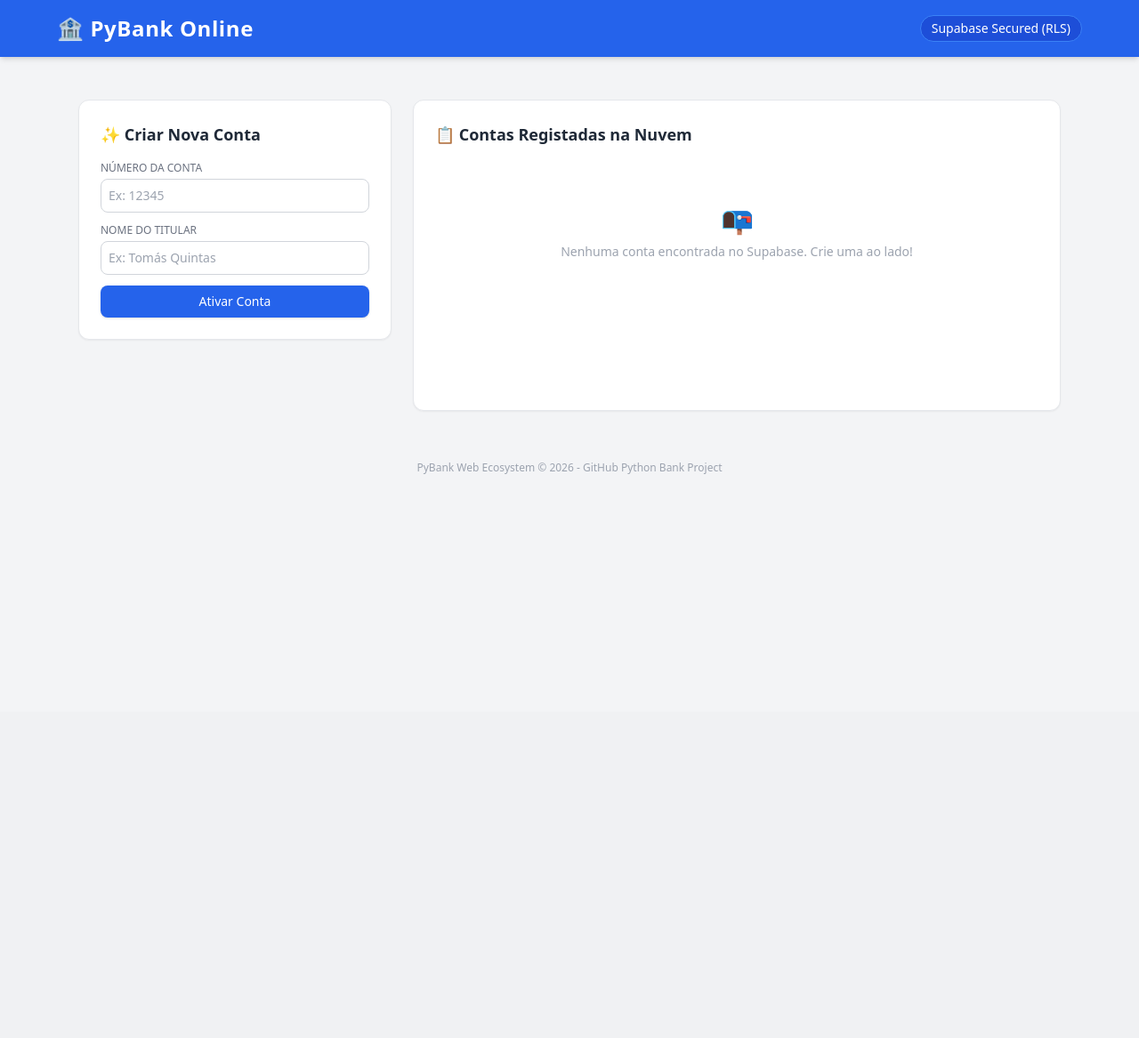
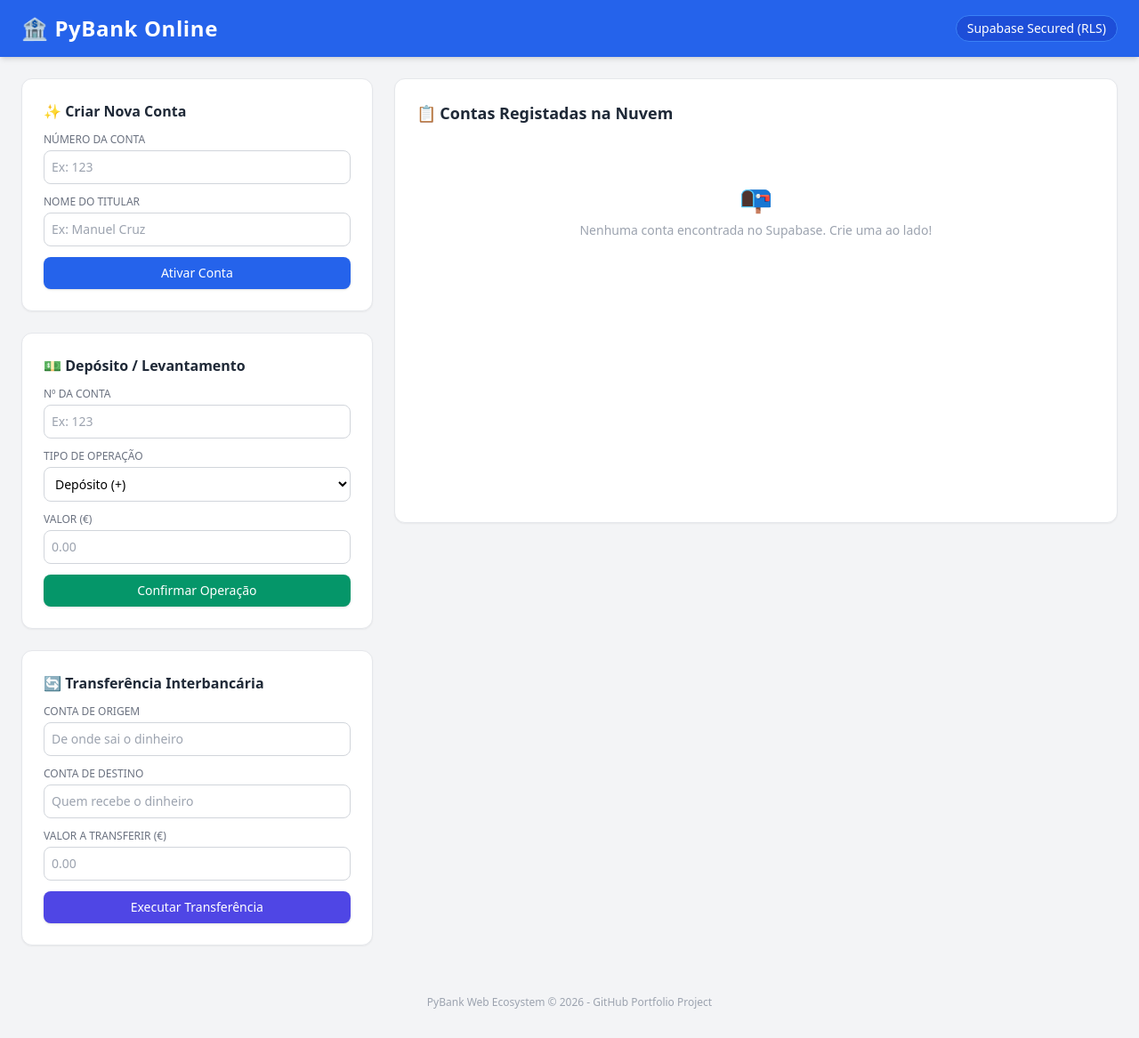
Before and after one commit to ManuelCruz21/Python-Bank-Project, a Flask app: page / in a window 1280 px wide. Shown: the whole page at 89% size. Before the commit the page ends 533 px from the top, so only its background shows below. Run offline with Flask 3, Linux system fonts and the light colour scheme; some libraries are stand-ins or nearby versions.

Commit message:
update: updated dashboard.html and app.py

```diff
--- a/app.py
+++ b/app.py
@@ -1,21 +1,22 @@
 import os
 from flask import Flask, render_template, request, redirect, url_for, flash
-from models.database import SessionLocal, ContaDB
+from models.database import SessionLocal, ContaDB, MovimentoDB
+from datetime import datetime
 
 app = Flask(__name__)
-# Vai buscar a secret key definida no teu .env, ou usa uma padrão de segurança
+# Vai buscar a secret key definida no teu .env para segurança das sessões
 app.secret_key = os.getenv("SECRET_KEY", "chave-secreta-padrao")
 
-# 🏠 Rota Principal: Carrega a página e mostra as contas gravadas no Supabase
+# 🏠 1. ROTA PRINCIPAL: Listar Contas no Dashboard
 @app.route('/')
 def index():
     db = SessionLocal()
-    # Faz uma consulta (Query) ao Supabase para trazer todas as contas
+    # Vai buscar as contas gravadas no Supabase para listar na tabela
     contas = db.query(ContaDB).all()
     db.close()
     return render_template('dashboard.html', contas=contas)
 
-# ➕ Rota para Criar Conta: Processa o formulário enviado pelo HTML
+# ✨ 2. ROTA: Criar Nova Conta
 @app.route('/criar-conta', methods=['POST'])
 def criar_conta():
     numero = request.form.get('numero')
@@ -23,20 +24,145 @@ def criar_conta():
 
     db = SessionLocal()
     try:
-        # Cibersegurança & Regra de Negócio: Garante que não há números duplicados
+        # Cibersegurança & Regra de Negócio: Verificar duplicação
         conta_existente = db.query(ContaDB).filter(ContaDB.numero == numero).first()
         if conta_existente:
             flash("Erro: Uma conta com esse número já existe!", "error")
             return redirect(url_for('index'))
 
-        # Adiciona a nova conta na nuvem (Supabase) com saldo inicial a 0
         nova_conta = ContaDB(numero=numero, titular=titular, saldo=0.00)
         db.add(nova_conta)
         db.commit()
-        flash("Conta criada com sucesso e guardada no Supabase!", "success")
+        flash(f"Conta #{numero} ativada com sucesso no Supabase!", "success")
     except Exception as e:
         db.rollback()
-        flash(f"Erro ao ligar ao servidor: {str(e)}", "error")
+        flash(f"Erro ao criar conta: {str(e)}", "error")
+    finally:
+        db.close()
+
+    return redirect(url_for('index'))
+
+# 💵 3. ROTA: Depositar ou Levantar Dinheiro
+@app.route('/operacao', methods=['POST'])
+def operacao():
+    numero = request.form.get('numero')
+    tipo = request.form.get('tipo') # 'Depósito' ou 'Levantamento'
+    try:
+        valor = float(request.form.get('valor'))
+    except ValueError:
+        flash("Erro: Valor inválido introduzido.", "error")
+        return redirect(url_for('index'))
+
+    if valor <= 0:
+        flash("Erro: O valor deve ser superior a 0 €.", "error")
+        return redirect(url_for('index'))
+
+    db = SessionLocal()
+    try:
+        conta = db.query(ContaDB).filter(ContaDB.numero == numero).first()
+        if not conta:
+            flash("Erro: Conta não encontrada no sistema.", "error")
+            return redirect(url_for('index'))
+
+        if tipo == "Depósito":
+            conta.saldo += valor
+            flash(f"Depósito de {valor:.2f}€ realizado com sucesso na conta #{numero}!", "success")
+
+        elif tipo == "Levantamento":
+            if valor > conta.saldo:
+                flash(f"Erro: Saldo insuficiente. Saldo atual: {conta.saldo:.2f}€", "error")
+                return redirect(url_for('index'))
+            conta.saldo -= valor
+            flash(f"Levantamento de {valor:.2f}€ realizado com sucesso na conta #{numero}!", "success")
+
+        # Registar a transação no histórico de movimentos
+        novo_movimento = MovimentoDB(
+            conta_numero=numero,
+            tipo=tipo,
+            valor=valor if tipo == "Depósito" else -valor,
+            data=datetime.now(),
+            descricao=f"{tipo} via Web interface"
+        )
+        db.add(novo_movimento)
+        db.commit()
+
+    except Exception as e:
+        db.rollback()
+        flash(f"Erro na operação: {str(e)}", "error")
+    finally:
+        db.close()
+
+    return redirect(url_for('index'))
+
+# 🔄 4. ROTA: Transferência Bancária entre Contas
+@app.route('/transferir', methods=['POST'])
+def transferir():
+    origem = request.form.get('origem')
+    destino = request.form.get('destino')
+    try:
+        valor = float(request.form.get('valor'))
+    except ValueError:
+        flash("Erro: Valor de transferência inválido.", "error")
+        return redirect(url_for('index'))
+
+    if valor <= 0:
+        flash("Erro: O valor de transferência deve ser maior que 0 €.", "error")
+        return redirect(url_for('index'))
+
+    if origem == destino:
+        flash("Erro: Não pode transferir dinheiro para a mesma conta.", "error")
+        return redirect(url_for('index'))
+
+    db = SessionLocal()
+    try:
+        conta_origem = db.query(ContaDB).filter(ContaDB.numero == origem).first()
+        conta_destino = db.query(ContaDB).filter(ContaDB.numero == destino).first()
+
+        if not conta_origem:
+            flash(f"Erro: Conta de Origem #{origem} não existe.", "error")
+            return redirect(url_for('index'))
+        if not conta_destino:
+            flash(f"Erro: Conta de Destino #{destino} não existe.", "error")
+            return redirect(url_for('index'))
+
+        # Validar segurança de fundos
+        if valor > conta_origem.saldo:
+            flash(f"Erro: Saldo insuficiente na conta de origem. Saldo atual: {conta_origem.saldo:.2f}€", "error")
+            return redirect(url_for('index'))
+
+        # Executar a transferência matemática
+        conta_origem.saldo -= valor
+        conta_destino.saldo += valor
+
+        # Registar movimento na conta de origem (Saída de dinheiro)
+        mov_origem = MovimentoDB(
+            conta_numero=origem,
+            tipo="Transferência (Enviada)",
+            valor=-valor,
+            data=datetime.now(),
+            descricao=f"Transferido para conta #{destino}",
+            conta_destino=destino
+        )
+
+        # Registar movimento na conta de destino (Entrada de dinheiro)
+        mov_destino = MovimentoDB(
+            conta_numero=destino,
+            tipo="Transferência (Recebida)",
+            valor=valor,
+            data=datetime.now(),
+            descricao=f"Recebido da conta #{origem}",
+            conta_destino=origem
+        )
+
+        db.add(mov_origem)
+        db.add(mov_destino)
+        db.commit()
+
+        flash(f"Transferência de {valor:.2f}€ enviada com sucesso para a conta #{destino}!", "success")
+
+    except Exception as e:
+        db.rollback()
+        flash(f"Erro ao processar transferência: {str(e)}", "error")
     finally:
         db.close()
 
--- a/templates/dashboard.html
+++ b/templates/dashboard.html
@@ -3,53 +3,100 @@
 <head>
     <meta charset="UTF-8">
     <meta name="viewport" content="width=device-width, initial-scale=1.0">
-    <title>PyBank - Sistema Bancário</title>
+    <title>PyBank - Sistema Bancário Completo</title>
     <script src="https://cdn.tailwindcss.com"></script>
 </head>
 <body class="bg-gray-100 font-sans min-h-screen">
 
     <nav class="bg-blue-600 text-white shadow-md px-6 py-4">
-        <div class="max-w-6xl mx-auto flex justify-between items-center">
+        <div class="max-w-7xl mx-auto flex justify-between items-center">
             <h1 class="text-2xl font-bold tracking-wide">🏦 PyBank Online</h1>
             <span class="text-sm bg-blue-700 px-3 py-1 rounded-full border border-blue-500">Supabase Secured (RLS)</span>
         </div>
     </nav>
 
-    <main class="max-w-6xl mx-auto p-6 grid grid-cols-1 md:grid-cols-3 gap-6">
+    <main class="max-w-7xl mx-auto p-6 space-y-6">
 
-        <div class="md:col-span-3">
         {% with messages = get_flashed_messages(with_categories=true) %}
             {% if messages %}
                 {% for category, message in messages %}
-                        <div class="p-4 rounded-lg mb-4 text-white {% if category == 'error' %}bg-red-500{% else %}bg-green-500{% endif %}">
+                    <div class="p-4 rounded-lg text-white shadow {% if category == 'error' %}bg-red-500{% else %}bg-green-500{% endif %}">
                         {{ message }}
                     </div>
                 {% endfor %}
             {% endif %}
         {% endwith %}
-        </div>
 
-        <div class="md:col-span-1 space-y-6">
+        <div class="grid grid-cols-1 lg:grid-cols-3 gap-6">
+
+            <div class="lg:col-span-1 space-y-6">
+
                 <div class="bg-white p-6 rounded-xl shadow-sm border border-gray-200">
-                <h2 class="text-lg font-semibold text-gray-800 mb-4">✨ Criar Nova Conta</h2>
+                    <h2 class="text-md font-semibold text-gray-800 mb-3 flex items-center gap-2">✨ Criar Nova Conta</h2>
                     <form action="/criar-conta" method="POST" class="space-y-3">
                         <div>
                             <label class="block text-xs font-medium text-gray-500 uppercase">Número da Conta</label>
-                        <input type="text" name="numero" required placeholder="Ex: 12345" class="w-full mt-1 p-2 border border-gray-300 rounded-lg text-sm">
+                            <input type="text" name="numero" required placeholder="Ex: 123" class="w-full mt-1 p-2 border border-gray-300 rounded-lg text-sm">
                         </div>
                         <div>
                             <label class="block text-xs font-medium text-gray-500 uppercase">Nome do Titular</label>
-                        <input type="text" name="titular" required placeholder="Ex: Tomás Quintas" class="w-full mt-1 p-2 border border-gray-300 rounded-lg text-sm">
+                            <input type="text" name="titular" required placeholder="Ex: Manuel Cruz" class="w-full mt-1 p-2 border border-gray-300 rounded-lg text-sm">
                         </div>
-                    <button type="submit" class="w-full bg-blue-600 hover:bg-blue-700 text-white font-medium py-2 rounded-lg text-sm shadow">
+                        <button type="submit" class="w-full bg-blue-600 hover:bg-blue-700 text-white font-medium py-2 rounded-lg text-sm shadow transition">
                             Ativar Conta
                         </button>
                     </form>
                 </div>
+
+                <div class="bg-white p-6 rounded-xl shadow-sm border border-gray-200">
+                    <h2 class="text-md font-semibold text-gray-800 mb-3">💵 Depósito / Levantamento</h2>
+                    <form action="/operacao" method="POST" class="space-y-3">
+                        <div>
+                            <label class="block text-xs font-medium text-gray-500 uppercase">Nº da Conta</label>
+                            <input type="text" name="numero" required placeholder="Ex: 123" class="w-full mt-1 p-2 border border-gray-300 rounded-lg text-sm">
+                        </div>
+                        <div>
+                            <label class="block text-xs font-medium text-gray-500 uppercase">Tipo de Operação</label>
+                            <select name="tipo" class="w-full mt-1 p-2 border border-gray-300 rounded-lg text-sm bg-white">
+                                <option value="Depósito">Depósito (+)</option>
+                                <option value="Levantamento">Levantamento (-)</option>
+                            </select>
+                        </div>
+                        <div>
+                            <label class="block text-xs font-medium text-gray-500 uppercase">Valor (€)</label>
+                            <input type="number" step="0.01" name="valor" required placeholder="0.00" class="w-full mt-1 p-2 border border-gray-300 rounded-lg text-sm">
+                        </div>
+                        <button type="submit" class="w-full bg-emerald-600 hover:bg-emerald-700 text-white font-medium py-2 rounded-lg text-sm shadow transition">
+                            Confirmar Operação
+                        </button>
+                    </form>
                 </div>
 
-        <div class="md:col-span-2">
-            <div class="bg-white p-6 rounded-xl shadow-sm border border-gray-200 min-h-[350px]">
+                <div class="bg-white p-6 rounded-xl shadow-sm border border-gray-200">
+                    <h2 class="text-md font-semibold text-gray-800 mb-3">🔄 Transferência Interbancária</h2>
+                    <form action="/transferir" method="POST" class="space-y-3">
+                        <div>
+                            <label class="block text-xs font-medium text-gray-500 uppercase">Conta de Origem</label>
+                            <input type="text" name="origem" required placeholder="De onde sai o dinheiro" class="w-full mt-1 p-2 border border-gray-300 rounded-lg text-sm">
+                        </div>
+                        <div>
+                            <label class="block text-xs font-medium text-gray-500 uppercase">Conta de Destino</label>
+                            <input type="text" name="destino" required placeholder="Quem recebe o dinheiro" class="w-full mt-1 p-2 border border-gray-300 rounded-lg text-sm">
+                        </div>
+                        <div>
+                            <label class="block text-xs font-medium text-gray-500 uppercase">Valor a Transferir (€)</label>
+                            <input type="number" step="0.01" name="valor" required placeholder="0.00" class="w-full mt-1 p-2 border border-gray-300 rounded-lg text-sm">
+                        </div>
+                        <button type="submit" class="w-full bg-indigo-600 hover:bg-indigo-700 text-white font-medium py-2 rounded-lg text-sm shadow transition">
+                            Executar Transferência
+                        </button>
+                    </form>
+                </div>
+
+            </div>
+
+            <div class="lg:col-span-2">
+                <div class="bg-white p-6 rounded-xl shadow-sm border border-gray-200 min-h-[500px]">
                     <h2 class="text-lg font-semibold text-gray-800 mb-4">📋 Contas Registadas na Nuvem</h2>
 
                     {% if not contas %}
@@ -82,10 +129,12 @@
                 </div>
             </div>
 
+        </div>
+
     </main>
 
     <footer class="text-center py-8 text-xs text-gray-400">
-        PyBank Web Ecosystem &copy; 2026 - GitHub Python Bank Project
+        PyBank Web Ecosystem &copy; 2026 - GitHub Portfolio Project
     </footer>
 
 </body>
```
Lines whose indentation alone changed are shown as unchanged.
